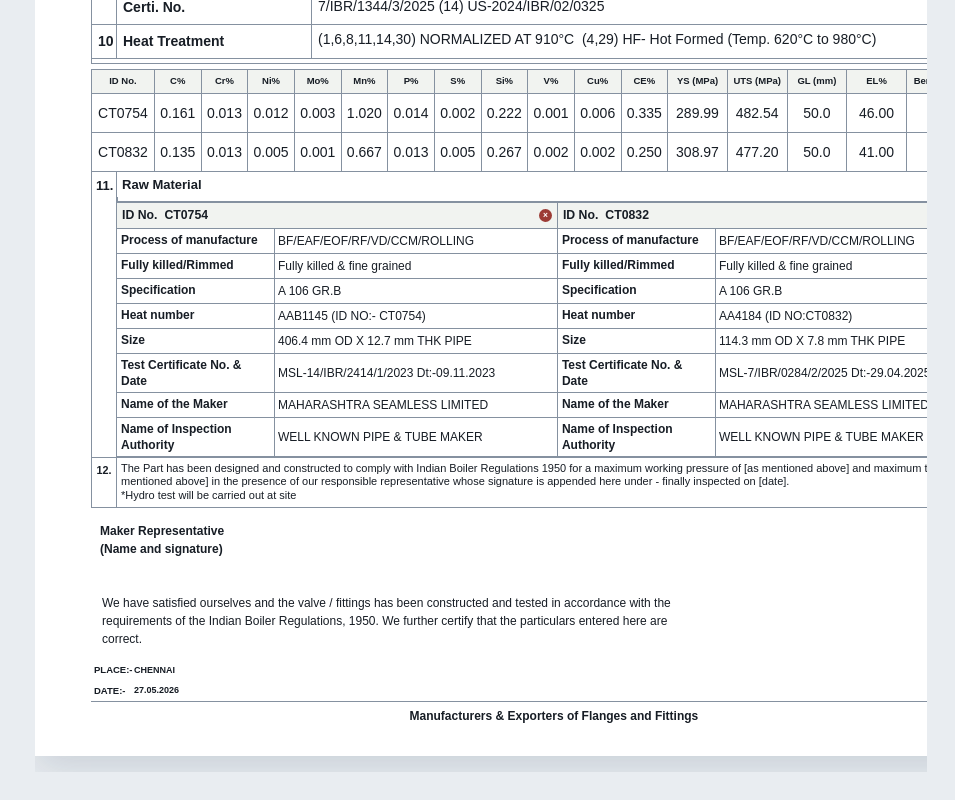
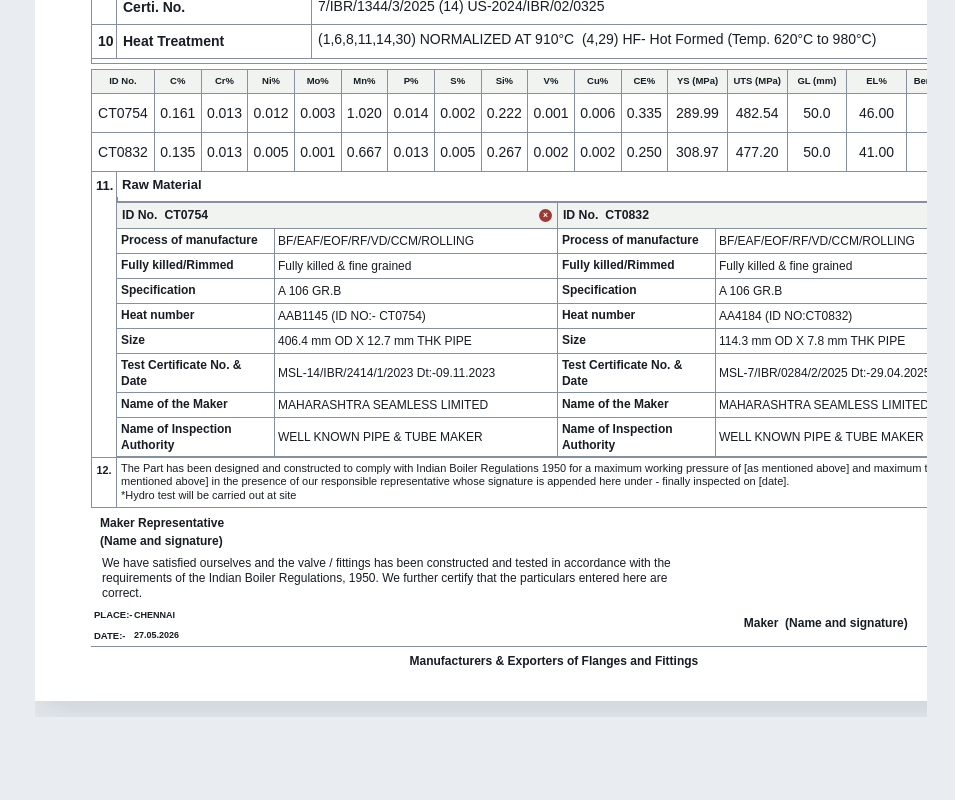
Before and after one commit to Mohammed-Burhani/smb-certifications, a Next.js app: page / in a window 1280 px wide. Shown: the part 963-1763 px from the top of the page, without its empty margins (325-1280 px from the left). After the commit the page ends 1708 px from the top, so only its background shows below. Built offline with nearby package versions, Linux system fonts and the light colour scheme; no server answers; the database is empty.

Commit message:
Brought down

```diff
--- a/app/certificate/CertificateBuilder.tsx
+++ b/app/certificate/CertificateBuilder.tsx
@@ -927,8 +927,8 @@ export default function CertificateBuilder() {
               ) : (
                 <>
                   <div className="stamp-box stamp-box-maker-rep">Maker Representative<br />(Name and signature)</div>
-                  <div className="stamp-box translate-y-10 stamp-box-maker">Maker<br />(Name and signature)</div>
-                  <div className="stamp-box translate-y-16 stamp-box-inspect">Inspecting Authority</div>
+                  <div className="stamp-box translate-y-25 stamp-box-maker">Maker&nbsp;&nbsp;(Name and signature)</div>
+                  <div className="stamp-box translate-y-25 stamp-box-inspect">Inspecting Authority</div>
                   <div className="declaration">
                     <Field area value={draft.declaration} onChange={(v) => setValue("declaration", v)} label="Declaration" />
                   </div>
--- a/app/globals.css
+++ b/app/globals.css
@@ -894,16 +894,16 @@ textarea {
 }
 .signature-section {
   min-height: 84px;
-  padding: 8px 3px 0;
+  padding: 4px 3px 0;
   display: grid;
-  grid-template-columns: 1fr 122px;
-  gap: 7px;
+  grid-template-columns: 1fr auto auto;
+  gap: 2px 14px;
 }
 .stamp-box-maker-rep {
   grid-column: 1;
   grid-row: 1;
   border: 0;
-  padding: 6px 0;
+  padding: 14px 0 2px;
   font-size: 12px;
 }
 .stamp-box-maker {
@@ -911,8 +911,8 @@ textarea {
   grid-row: 1;
 }
 .stamp-box-inspect {
-  grid-column: 2;
-  grid-row: 2;
+  grid-column: 3;
+  grid-row: 1;
 }
 .declaration {
   grid-column: 1;
@@ -1011,9 +1011,9 @@ textarea {
   background: transparent;
 }
 .stamp-box {
-  min-height: 40px;
+  min-height: 24px;
   border: 0;
-  padding: 6px;
+  padding: 2px 6px;
   font-size: 12px;
   font-weight: 700;
   display: flex;
@@ -1023,11 +1023,13 @@ textarea {
 .stamp-box-inspect {
   text-align: right;
   justify-content: flex-end;
+  white-space: nowrap;
 }
 .declaration .certificate-area {
-  min-height: 28px !important;
+  min-height: 20px !important;
   font-size: 12px !important;
-  line-height: 1.5 !important;
+  line-height: 1.25 !important;
+  padding: 2px 8px !important;
 }
 .certificate-footer {
   margin-top: auto !important; /* now works — sheet has a real fixed height to push against */
```
